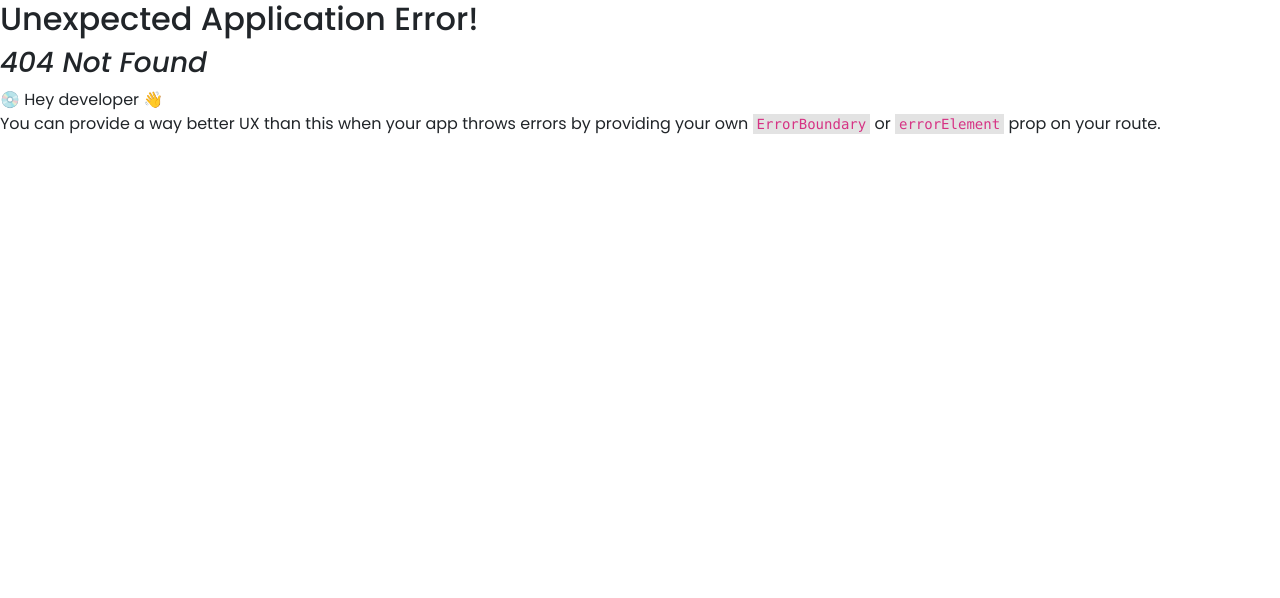
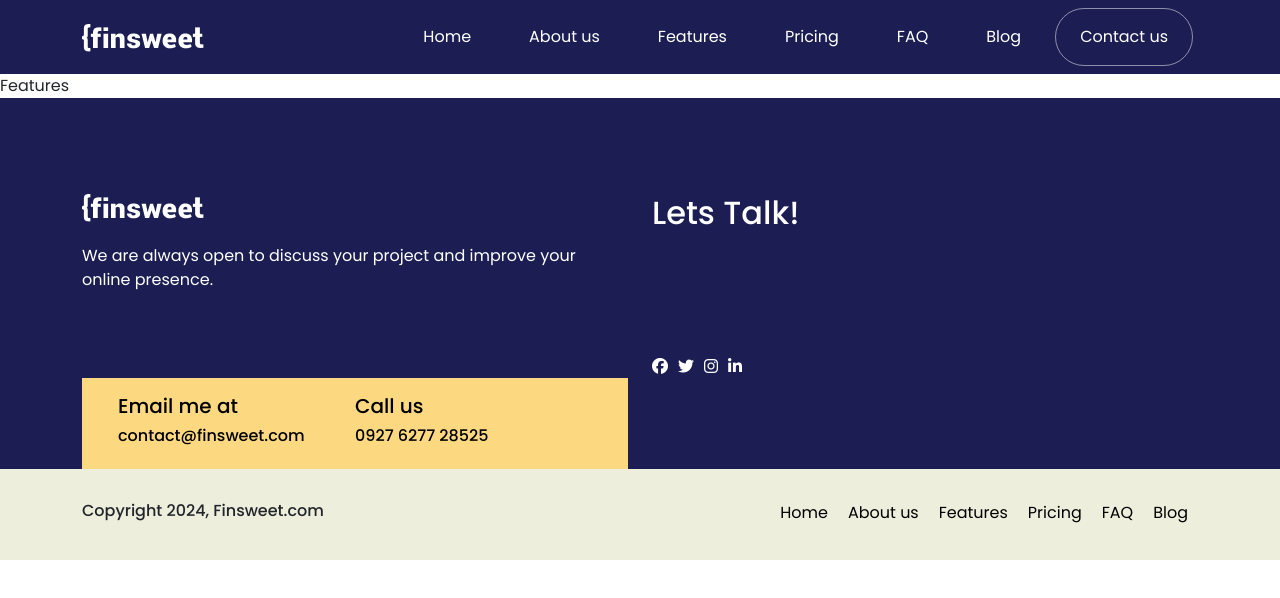
Before and after one commit to ParosRangsha/finsweet, a React (Vite) app: page /features in a window 1280 px wide. Before the commit this address had no page. Shown: the top 598 px of the page. Built offline with nearby package versions, Linux system fonts and the light colour scheme.

Commit message:
linke ready

```diff
--- a/src/App.jsx
+++ b/src/App.jsx
@@ -5,12 +5,23 @@ import { createBrowserRouter, createRoutesFromElements, RouterProvider, Route }
 import Home from './pages/Home/Home';
 import Layout from './components/Layout';
 import About from './pages/About/About';
+import Feature from './reuse/Feature';
+import Features from './pages/Features/Features';
+import Blog from './pages/Blog/Blog';
+import Faq from './pages/Faq/Faq';
+import Pricing from './pages/Pricing/Pricing';
+import Contact from './pages/Contact/Contact';
 
 function App() {
   let multipage = createBrowserRouter(createRoutesFromElements(
     <Route element={<Layout/>}>
       <Route index element={<Home/>}></Route>
       <Route path='/about' element={<About/>}></Route>
+      <Route path='/features' element={<Features/>}></Route>
+      <Route path='/pricing' element={<Pricing/>}></Route>
+      <Route path='/faq' element={<Faq/>}></Route>
+      <Route path='/blog' element={<Blog/>}></Route>
+      <Route path='/contact' element={<Contact/>}></Route>
     </Route>
   ))
 
--- /dev/null
+++ b/src/pages/Blog/Blog.jsx
@@ -0,0 +1,9 @@
+import React from 'react'
+
+const Blog = () => {
+  return (
+    <div>Blog</div>
+  )
+}
+
+export default Blog
--- /dev/null
+++ b/src/pages/Contact/Contact.jsx
@@ -0,0 +1,9 @@
+import React from 'react'
+
+const Contact = () => {
+  return (
+    <div>Contact</div>
+  )
+}
+
+export default Contact
--- /dev/null
+++ b/src/pages/Faq/Faq.jsx
@@ -0,0 +1,9 @@
+import React from 'react'
+
+const Faq = () => {
+  return (
+    <div>Faq</div>
+  )
+}
+
+export default Faq
--- /dev/null
+++ b/src/pages/Features/Features.jsx
@@ -0,0 +1,9 @@
+import React from 'react'
+
+const Features = () => {
+  return (
+    <div>Features</div>
+  )
+}
+
+export default Features
--- /dev/null
+++ b/src/pages/Pricing/Pricing.jsx
@@ -0,0 +1,9 @@
+import React from 'react'
+
+const Pricing = () => {
+  return (
+    <div>Pricing</div>
+  )
+}
+
+export default Pricing
```
Also changed, not shown: src/pages/Blog/blog.css (added), src/pages/Contact/contact.css (added), src/pages/Faq/faq.css (added), src/pages/Features/features.css (added), src/pages/Pricing/pricing.css (added).
